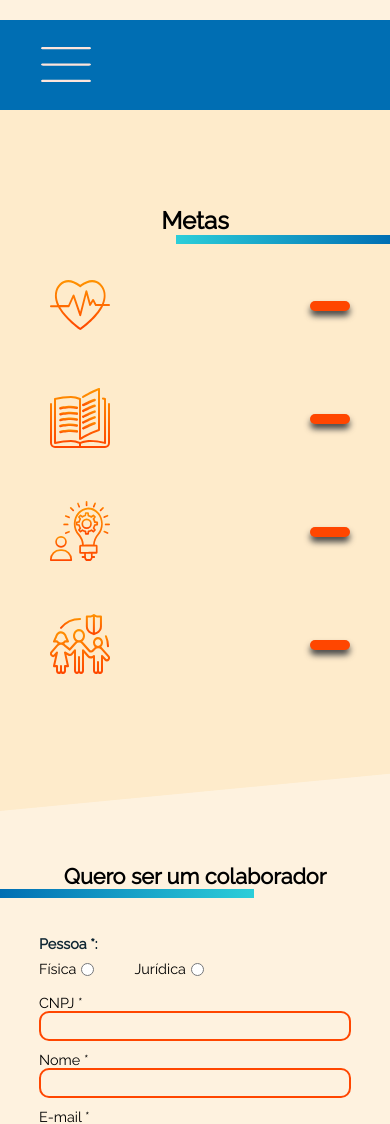
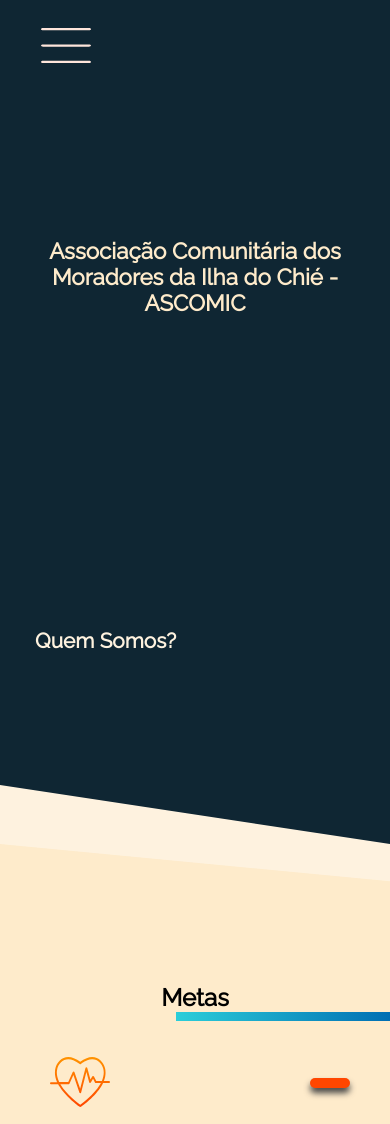
Before and after one commit to citi-onboarding/associacao-chie, a Django app: page / in a window 390 px wide. Shown: the top 1124 px of the page. Run offline with Django 3.2, Linux system fonts and the light colour scheme; data that the repository does not hold is empty.

Commit message:
inserting aboutUs section

```diff
--- a/static/css/includesCSS/aboutUs.css
+++ b/static/css/includesCSS/aboutUs.css
@@ -1 +1,100 @@
-/* Coloque aqui o código responsável por estilizar "Quem Somos" */
+#aboutUs {
+    position: relative;
+    height: 100vh;
+    clip-path: polygon(0 0, 100% 0, 100% 100%, 0 93%);
+}
+
+.banner{
+    color: #FEEBCB;
+    object-fit: cover;
+    width: 100%;
+    height: 100%;
+    font-family: 'Raleway', sans-serif;
+    z-index: 2;
+    justify-content: space-around;
+    flex-direction: column;
+    display: flex;
+}
+
+.title-banner {
+    width: 80%;
+    text-align: center;
+    display: flex;
+    font-size: 4rem;
+    z-index: 2;
+    align-self: center;
+    font-weight: bold;
+    margin-top: 80px;
+}
+
+.description-banner {
+    text-align: left;
+    max-width: 50%;
+    font-size: 1.5rem;
+    color: rgb(254, 242, 223);
+    z-index: 2;
+    margin-left: 9%;
+    margin-bottom: 9%;
+    line-height: 1.5;
+}
+
+.description-banner h2 {
+    width: 70%;
+    font-size: 2.5rem;
+    font-weight: bold;
+}
+
+.image-banner {
+    object-fit: cover;
+    width: 100%;
+    height: 100%;
+    opacity: 0.5;
+    z-index: 1;
+}
+
+.image-img {
+    height: 100%;
+    width: 100%;
+    position: absolute;
+    background-color: #0f2633;
+    z-index: -1;
+}
+
+@media only screen and (max-width: 1250px){
+    .title-banner {
+        font-size: 2.5rem;
+    }
+
+    .description-banner {
+        font-size: 1.3rem;
+    }
+
+    .description-banner h2 {
+        font-size: 2rem;
+    }
+}
+
+@media only screen and (max-width: 760px){
+    .title-banner {
+        font-size: 1.8rem;
+    }
+
+    .description-banner h2 {
+        font-size: 1.3rem;
+    }
+
+    .description-banner {
+        font-size: 1.1rem;
+    }
+}
+
+@media only screen and (max-width: 550px) {
+    .title-banner {
+        font-size: 1.4rem;
+    }
+
+    .description-banner {
+        max-width: 80%;
+        font-size: 0.9rem;
+    }
+}
--- a/templates/includesHTML/aboutUs.html
+++ b/templates/includesHTML/aboutUs.html
@@ -1,2 +1,18 @@
-<!-- Coloque aqui o código que implementa a seção "Quem somos" -->
-<h1>testes1</h1>
+
+    <div class="image-img">
+        {% if quemsomos.image|length > 0 %}
+            <img src="{{quemsomos.image.url}}" alt="Banner" class="image-banner">
+        {% endif %}
+    </div>
+    <div class="banner">
+        <div class="title-banner">
+            <p>Associação Comunitária dos Moradores da Ilha do Chié - ASCOMIC</p>
+        </div>
+        <div class="description-banner">
+            <h2> Quem Somos?</h2>
+
+            {% if quemsomos.description|length > 0 %}
+                <p>{{ quemsomos.description }}</p>
+            {% endif %}
+        </div>
+    </div>
```
